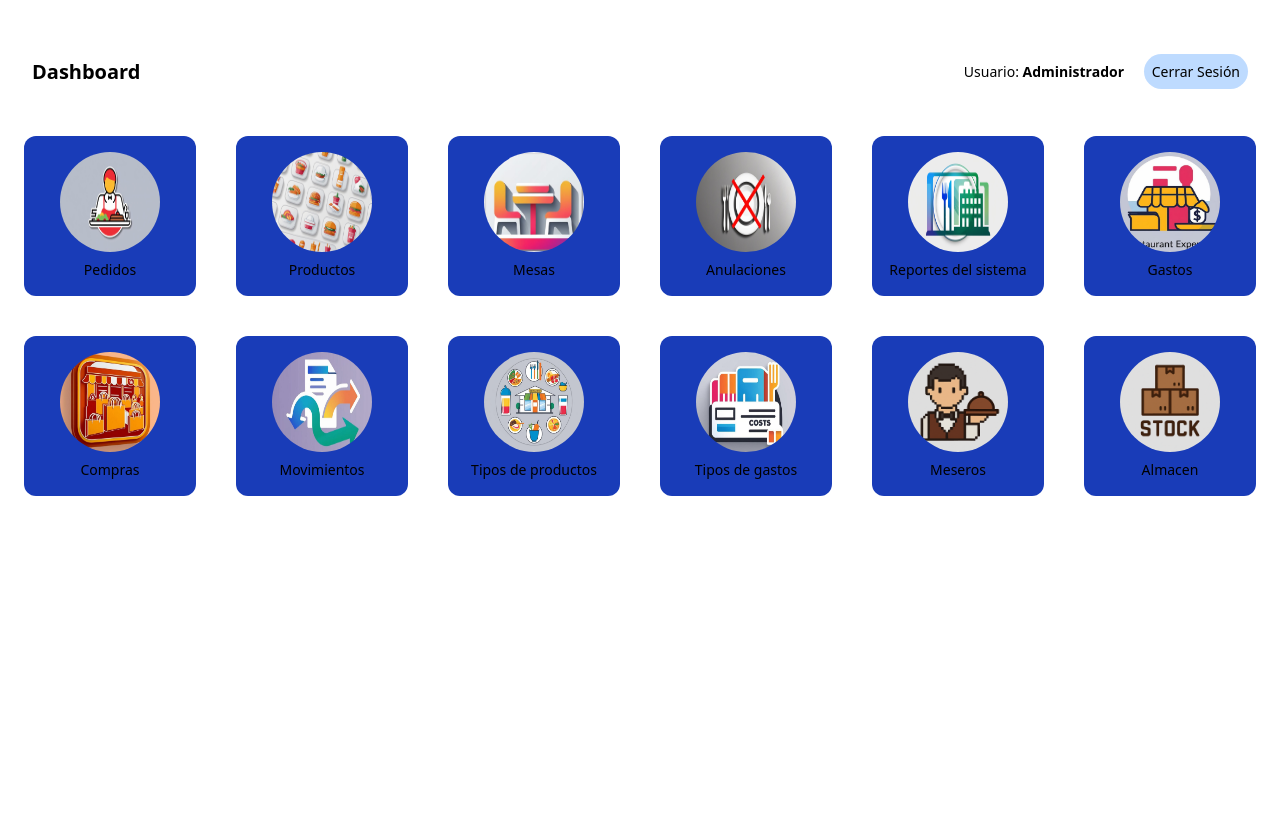
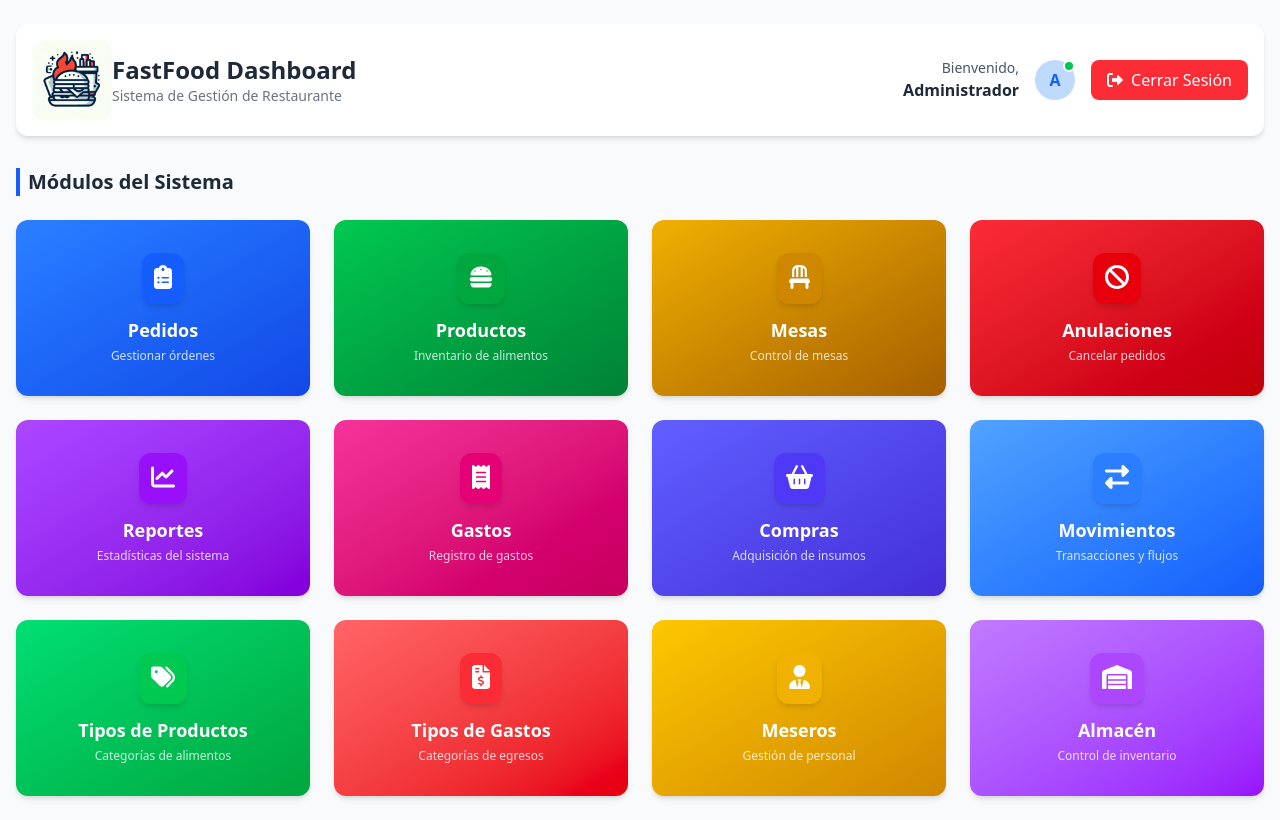
Before and after one commit to montydavid/Software_Adaptativo, an Astro site: page /main in a window 1280 px wide. Built offline with nearby package versions, Linux system fonts and the light colour scheme; Astro itself is replaced by a stand-in of ours.

Commit message:
agregar mejoras en el main

```diff
--- a/src/pages/main.astro
+++ b/src/pages/main.astro
@@ -3,159 +3,240 @@ import Layout from "../layouts/Layout.astro";
 ---
 
 <Layout>
-  <div class="w-full px-6 py-8">
-    <!-- Barra superior -->
-    <div class="flex justify-between items-center mb-6 h-20 rounded-xl p-2">
-      <div class="text-xl font-bold">Dashboard</div>
-      <div class="text-sm">
-        <span class="mr-4">Usuario: <strong>Administrador</strong></span>
-        <a
-          href="#"
-          class="text-black p-2 bg-blue-200 rounded-full hover:bg-blue-400"
-          >Cerrar Sesión</a
-        >
+  <body class="bg-gray-50 font-poppins">
+    <div class="container mx-auto px-4 py-6">
+      <!-- Header con navbar y perfil -->
+      <div class="bg-white rounded-xl shadow-md mb-8 p-4">
+        <div class="flex justify-between items-center">
+          <div class="flex items-center">
+            <img
+              class="w-20 h-20 rounded-xl"
+              src="images/iconoRestaurante.png"
+              alt=""
+            />
+            <div>
+              <h1 class="text-2xl font-bold text-gray-800">
+                FastFood Dashboard
+              </h1>
+              <p class="text-sm text-gray-500">
+                Sistema de Gestión de Restaurante
+              </p>
             </div>
           </div>
 
-    <!-- Grid de iconos -->
-    <div class="grid grid-cols-6 gap-10">
+          <div class="flex items-center">
+            <div class="mr-4 text-right">
+              <p class="text-sm text-gray-600">Bienvenido,</p>
+              <p class="font-bold text-gray-800">Administrador</p>
+            </div>
+            <div class="relative">
               <div
-        class="flex flex-col items-center bg-blue-800 rounded-xl p-4 hover:bg-blue-700 transition cursor-pointer"
+                class="w-10 h-10 bg-blue-200 rounded-full flex items-center justify-center text-blue-600 font-bold"
               >
-        <img
-          src="/images/iconoP.jpg"
-          alt="Pedidos"
-          class="w-25 h-25 rounded-full"
-        />
-        <span class="text-center text-sm font-medium mt-2">Pedidos</span>
+                A
+              </div>
+              <span
+                class="absolute top-0 right-0 w-3 h-3 bg-green-500 rounded-full border-2 border-white"
+              ></span>
+            </div>
+            <button
+              class="ml-4 px-4 py-2 bg-red-500 text-white rounded-lg hover:bg-red-600 transition-colors duration-300 flex items-center"
+            >
+              <i class="fas fa-sign-out-alt mr-2"></i> Cerrar Sesión
+            </button>
+          </div>
+        </div>
       </div>
 
+      <!-- Módulos del sistema -->
+      <h2
+        class="text-xl font-bold text-gray-800 mb-6 pl-2 border-l-4 border-blue-600"
+      >
+        Módulos del Sistema
+      </h2>
+
       <div
-        class="flex flex-col items-center bg-blue-800 rounded-xl p-4 hover:bg-blue-700 transition cursor-pointer"
+        class="grid grid-cols-1 sm:grid-cols-2 md:grid-cols-3 lg:grid-cols-4 gap-6"
       >
-        <img
-          src="/images/iconoProducto.jpg"
-          alt="Productos"
-          class="w-25 h-25 rounded-full"
-        />
-        <span class="text-center text-sm font-medium mt-2">Productos</span>
+        <!-- Pedidos -->
+        <div
+          class="bg-gradient-to-br from-blue-500 to-blue-700 rounded-xl shadow-md hover:shadow-lg transition-shadow duration-300 p-6 text-white cursor-pointer transform hover:-translate-y-1 transition-transform duration-300"
+        >
+          <div class="flex flex-col items-center justify-center h-32">
+            <div class="bg-blue-600 p-3 rounded-xl mb-3 shadow-md">
+              <i class="fas fa-clipboard-list text-2xl"></i>
+            </div>
+            <h3 class="font-semibold text-center text-lg">Pedidos</h3>
+            <p class="text-xs opacity-80 text-center mt-1">Gestionar órdenes</p>
+          </div>
         </div>
 
+        <!-- Productos -->
         <div
-        class="flex flex-col items-center bg-blue-800 rounded-xl p-4 hover:bg-blue-700 transition cursor-pointer"
+          class="bg-gradient-to-br from-green-500 to-green-700 rounded-xl shadow-md hover:shadow-lg transition-shadow duration-300 p-6 text-white cursor-pointer transform hover:-translate-y-1 transition-transform duration-300"
         >
-        <img
-          src="/images/iconoMesa.png"
-          alt="Mesas"
-          class="w-25 h-25 rounded-full"
-        />
-        <span class="text-center text-sm font-medium mt-2">Mesas</span>
+          <div class="flex flex-col items-center justify-center h-32">
+            <div class="bg-green-600 p-3 rounded-xl mb-3 shadow-md">
+              <i class="fas fa-hamburger text-2xl"></i>
+            </div>
+            <h3 class="font-semibold text-center text-lg">Productos</h3>
+            <p class="text-xs opacity-80 text-center mt-1">
+              Inventario de alimentos
+            </p>
+          </div>
         </div>
 
+        <!-- Mesas -->
         <div
-        class="flex flex-col items-center bg-blue-800 rounded-xl p-4 hover:bg-blue-700 transition cursor-pointer"
+          class="bg-gradient-to-br from-yellow-500 to-yellow-700 rounded-xl shadow-md hover:shadow-lg transition-shadow duration-300 p-6 text-white cursor-pointer transform hover:-translate-y-1 transition-transform duration-300"
         >
-        <img
-          src="/images/iconoA.jpg"
-          alt="Anulaciones"
-          class="w-25 h-25 rounded-full"
-        />
-        <span class="text-center text-sm font-medium mt-2">Anulaciones</span>
+          <div class="flex flex-col items-center justify-center h-32">
+            <div class="bg-yellow-600 p-3 rounded-xl mb-3 shadow-md">
+              <i class="fas fa-chair text-2xl"></i>
+            </div>
+            <h3 class="font-semibold text-center text-lg">Mesas</h3>
+            <p class="text-xs opacity-80 text-center mt-1">Control de mesas</p>
+          </div>
         </div>
 
+        <!-- Anulaciones -->
         <div
-        class="flex flex-col items-center bg-blue-800 rounded-xl p-4 hover:bg-blue-700 transition cursor-pointer"
+          class="bg-gradient-to-br from-red-500 to-red-700 rounded-xl shadow-md hover:shadow-lg transition-shadow duration-300 p-6 text-white cursor-pointer transform hover:-translate-y-1 transition-transform duration-300"
         >
-        <img
-          src="/images/iconoR.jpg"
-          alt="Reportes"
-          class="w-25 h-25 rounded-full"
-        />
-        <span class="text-center text-sm font-medium mt-2"
-          >Reportes del sistema</span
-        >
+          <div class="flex flex-col items-center justify-center h-32">
+            <div class="bg-red-600 p-3 rounded-xl mb-3 shadow-md">
+              <i class="fas fa-ban text-2xl"></i>
+            </div>
+            <h3 class="font-semibold text-center text-lg">Anulaciones</h3>
+            <p class="text-xs opacity-80 text-center mt-1">Cancelar pedidos</p>
+          </div>
         </div>
 
+        <!-- Reportes -->
         <div
-        class="flex flex-col items-center bg-blue-800 rounded-xl p-4 hover:bg-blue-700 transition cursor-pointer"
+          class="bg-gradient-to-br from-purple-500 to-purple-700 rounded-xl shadow-md hover:shadow-lg transition-shadow duration-300 p-6 text-white cursor-pointer transform hover:-translate-y-1 transition-transform duration-300"
         >
-        <img
-          src="/images/iconoG.jpg"
-          alt="Gastos"
-          class="w-25 h-25 rounded-full"
-        />
-        <span class="text-center text-sm font-medium mt-2">Gastos</span>
+          <div class="flex flex-col items-center justify-center h-32">
+            <div class="bg-purple-600 p-3 rounded-xl mb-3 shadow-md">
+              <i class="fas fa-chart-line text-2xl"></i>
+            </div>
+            <h3 class="font-semibold text-center text-lg">Reportes</h3>
+            <p class="text-xs opacity-80 text-center mt-1">
+              Estadísticas del sistema
+            </p>
+          </div>
         </div>
 
+        <!-- Gastos -->
         <div
-        class="flex flex-col items-center bg-blue-800 rounded-xl p-4 hover:bg-blue-700 transition cursor-pointer"
+          class="bg-gradient-to-br from-pink-500 to-pink-700 rounded-xl shadow-md hover:shadow-lg transition-shadow duration-300 p-6 text-white cursor-pointer transform hover:-translate-y-1 transition-transform duration-300"
         >
-        <img
-          src="/images/iconoC.jpg"
-          alt="Compras"
-          class="w-25 h-25 rounded-full"
-        />
-        <span class="text-center text-sm font-medium mt-2">Compras</span>
+          <div class="flex flex-col items-center justify-center h-32">
+            <div class="bg-pink-600 p-3 rounded-xl mb-3 shadow-md">
+              <i class="fas fa-receipt text-2xl"></i>
+            </div>
+            <h3 class="font-semibold text-center text-lg">Gastos</h3>
+            <p class="text-xs opacity-80 text-center mt-1">
+              Registro de gastos
+            </p>
+          </div>
         </div>
 
+        <!-- Compras -->
         <div
-        class="flex flex-col items-center bg-blue-800 rounded-xl p-4 hover:bg-blue-700 transition cursor-pointer"
+          class="bg-gradient-to-br from-indigo-500 to-indigo-700 rounded-xl shadow-md hover:shadow-lg transition-shadow duration-300 p-6 text-white cursor-pointer transform hover:-translate-y-1 transition-transform duration-300"
         >
-        <img
-          src="/images/iconoM.jpg"
-          alt="Movimientos"
-          class="w-25 h-25 rounded-full"
-        />
-        <span class="text-center text-sm font-medium mt-2">Movimientos</span>
+          <div class="flex flex-col items-center justify-center h-32">
+            <div class="bg-indigo-600 p-3 rounded-xl mb-3 shadow-md">
+              <i class="fas fa-shopping-basket text-2xl"></i>
+            </div>
+            <h3 class="font-semibold text-center text-lg">Compras</h3>
+            <p class="text-xs opacity-80 text-center mt-1">
+              Adquisición de insumos
+            </p>
+          </div>
         </div>
 
+        <!-- Movimientos -->
         <div
-        class="flex flex-col items-center bg-blue-800 rounded-xl p-4 hover:bg-blue-700 transition cursor-pointer"
+          class="bg-gradient-to-br from-blue-400 to-blue-600 rounded-xl shadow-md hover:shadow-lg transition-shadow duration-300 p-6 text-white cursor-pointer transform hover:-translate-y-1 transition-transform duration-300"
         >
-        <img
-          src="/images/iconoT.jpg"
-          alt="Tipos de productos"
-          class="w-25 h-25 rounded-full"
-        />
-        <span class="text-center text-sm font-medium mt-2"
-          >Tipos de productos</span
-        >
+          <div class="flex flex-col items-center justify-center h-32">
+            <div class="bg-blue-500 p-3 rounded-xl mb-3 shadow-md">
+              <i class="fas fa-exchange-alt text-2xl"></i>
+            </div>
+            <h3 class="font-semibold text-center text-lg">Movimientos</h3>
+            <p class="text-xs opacity-80 text-center mt-1">
+              Transacciones y flujos
+            </p>
+          </div>
         </div>
 
+        <!-- Tipos de productos -->
         <div
-        class="flex flex-col items-center bg-blue-800 rounded-xl p-4 hover:bg-blue-700 transition cursor-pointer"
+          class="bg-gradient-to-br from-green-400 to-green-600 rounded-xl shadow-md hover:shadow-lg transition-shadow duration-300 p-6 text-white cursor-pointer transform hover:-translate-y-1 transition-transform duration-300"
         >
-        <img
-          src="/images/iconoTg.jpg"
-          alt="Tipos de gastos"
-          class="w-25 h-25 rounded-full"
-        />
-        <span class="text-center text-sm font-medium mt-2">Tipos de gastos</span
-        >
+          <div class="flex flex-col items-center justify-center h-32">
+            <div class="bg-green-500 p-3 rounded-xl mb-3 shadow-md">
+              <i class="fas fa-tags text-2xl"></i>
+            </div>
+            <h3 class="font-semibold text-center text-lg">
+              Tipos de Productos
+            </h3>
+            <p class="text-xs opacity-80 text-center mt-1">
+              Categorías de alimentos
+            </p>
+          </div>
         </div>
 
+        <!-- Tipos de gastos -->
         <div
-        class="flex flex-col items-center bg-blue-800 rounded-xl p-4 hover:bg-blue-700 transition cursor-pointer"
+          class="bg-gradient-to-br from-red-400 to-red-600 rounded-xl shadow-md hover:shadow-lg transition-shadow duration-300 p-6 text-white cursor-pointer transform hover:-translate-y-1 transition-transform duration-300"
         >
-        <img
-          src="/images/iconoMe.png"
-          alt="Meseros"
-          class="w-25 h-25 rounded-full"
-        />
-        <span class="text-center text-sm font-medium mt-2">Meseros</span>
+          <div class="flex flex-col items-center justify-center h-32">
+            <div class="bg-red-500 p-3 rounded-xl mb-3 shadow-md">
+              <i class="fas fa-file-invoice-dollar text-2xl"></i>
+            </div>
+            <h3 class="font-semibold text-center text-lg">Tipos de Gastos</h3>
+            <p class="text-xs opacity-80 text-center mt-1">
+              Categorías de egresos
+            </p>
+          </div>
         </div>
 
+        <!-- Meseros -->
         <div
-        class="flex flex-col items-center bg-blue-800 rounded-xl p-4 hover:bg-blue-700 transition cursor-pointer"
+          class="bg-gradient-to-br from-yellow-400 to-yellow-600 rounded-xl shadow-md hover:shadow-lg transition-shadow duration-300 p-6 text-white cursor-pointer transform hover:-translate-y-1 transition-transform duration-300"
         >
-        <img
-          src="/images/iconoS.png"
-          alt="Stock"
-          class="w-25 h-25 rounded-full"
-        />
-        <span class="text-center text-sm font-medium mt-2">Almacen</span>
+          <div class="flex flex-col items-center justify-center h-32">
+            <div class="bg-yellow-500 p-3 rounded-xl mb-3 shadow-md">
+              <i class="fas fa-user-tie text-2xl"></i>
             </div>
-      <!-- Agregar mas items si es necesario -->
+            <h3 class="font-semibold text-center text-lg">Meseros</h3>
+            <p class="text-xs opacity-80 text-center mt-1">
+              Gestión de personal
+            </p>
           </div>
         </div>
+
+        <!-- Almacén -->
+        <div
+          class="bg-gradient-to-br from-purple-400 to-purple-600 rounded-xl shadow-md hover:shadow-lg transition-shadow duration-300 p-6 text-white cursor-pointer transform hover:-translate-y-1 transition-transform duration-300"
+        >
+          <div class="flex flex-col items-center justify-center h-32">
+            <div class="bg-purple-500 p-3 rounded-xl mb-3 shadow-md">
+              <i class="fas fa-warehouse text-2xl"></i>
+            </div>
+            <h3 class="font-semibold text-center text-lg">Almacén</h3>
+            <p class="text-xs opacity-80 text-center mt-1">
+              Control de inventario
+            </p>
+          </div>
+        </div>
+      </div>
+    </div>
+  </body>
+  <script
+    src="https://cdnjs.cloudflare.com/ajax/libs/font-awesome/6.1.1/js/all.min.js"
+  ></script>
 </Layout>
```
Also changed, not shown: public/images/iconoA.jpg (deleted), public/images/iconoC.jpg (deleted), public/images/iconoG.jpg (deleted), public/images/iconoM.jpg (deleted), public/images/iconoMe.png (deleted), public/images/iconoMesa.png (deleted), public/images/iconoP.jpg (deleted), public/images/iconoProducto.jpg (deleted), public/images/iconoR.jpg (deleted), public/images/iconoRestaurante.png (added), public/images/iconoS.png (deleted), public/images/iconoT.jpg (deleted), public/images/iconoTg.jpg (deleted). Lines whose indentation alone changed are shown as unchanged.
